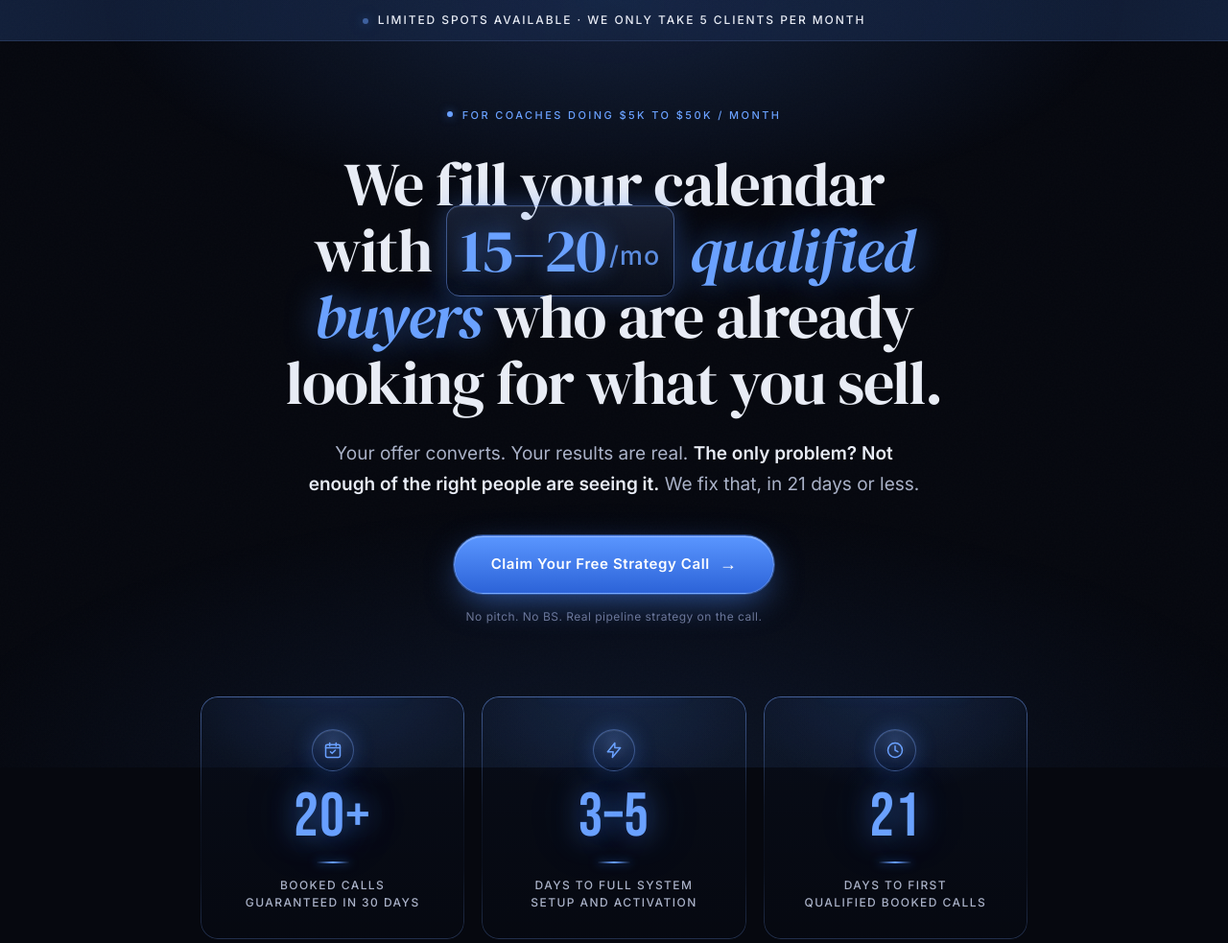
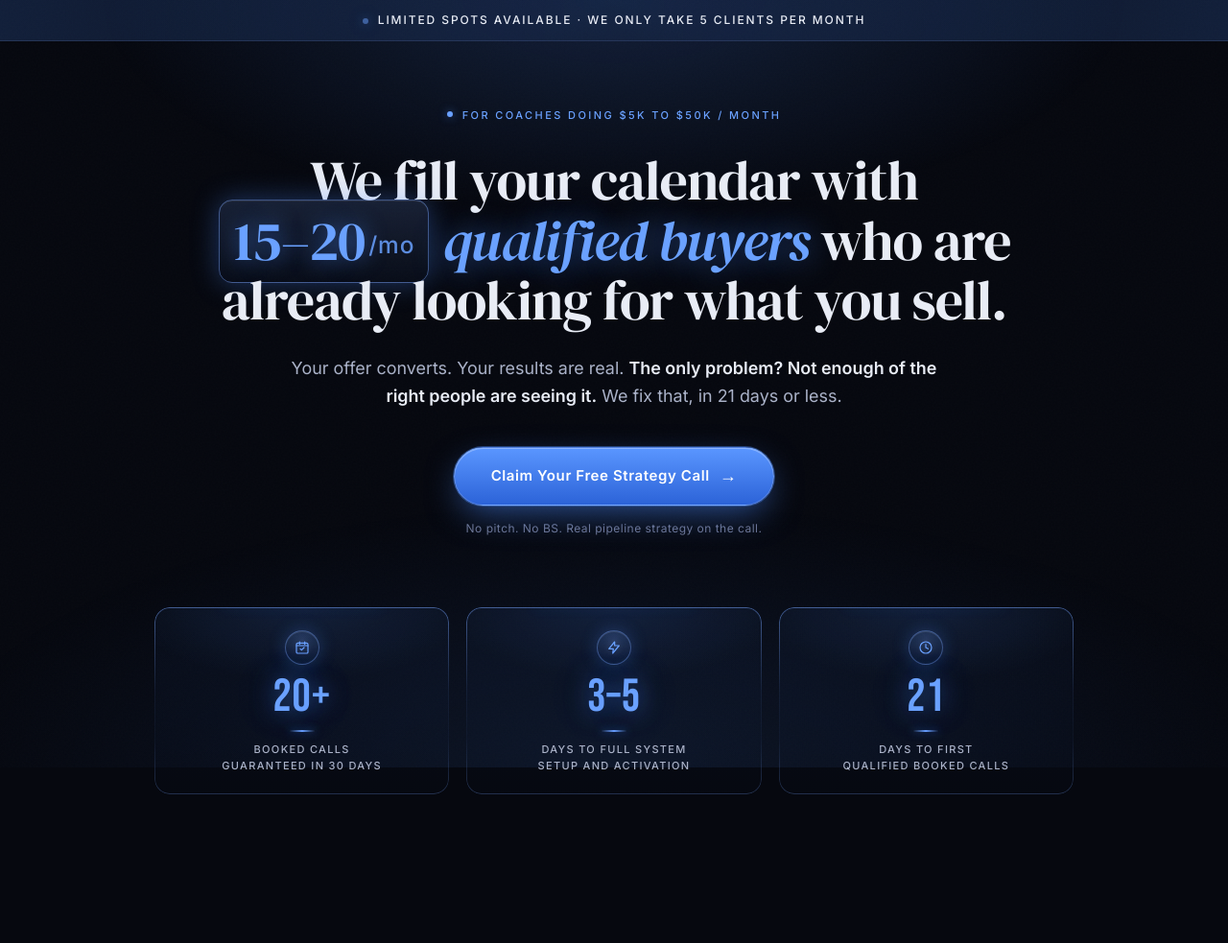
Before and after one commit to chandruink7-code/Fields-corecard-, a plain HTML site: page index.html in a window 1280 px wide. Shown: the top 983 px of the page at 96% size. Drawn offline with Linux system fonts and the light colour scheme.

Commit message:
index.html

```diff
--- a/index.html
+++ b/index.html
@@ -61,16 +61,16 @@
   }
 
   .container {
-    max-width: 920px;
+    max-width: 1080px;
     margin: 0 auto;
-    padding: 0 28px;
+    padding: 0 32px;
     position: relative;
     z-index: 1;
   }
   .container-narrow {
-    max-width: 760px;
+    max-width: 880px;
     margin: 0 auto;
-    padding: 0 28px;
+    padding: 0 32px;
     position: relative;
     z-index: 1;
   }
@@ -169,12 +169,12 @@
   .hero h1 {
     font-family: 'DM Serif Display', serif;
     font-weight: 400;
-    font-size: clamp(36px, 5.2vw, 64px);
+    font-size: clamp(34px, 4.6vw, 58px);
     line-height: 1.08;
     letter-spacing: -0.018em;
     color: var(--ink);
     margin-bottom: 24px;
-    max-width: 880px;
+    max-width: 1200px;
     margin-left: auto;
     margin-right: auto;
     text-wrap: balance;
@@ -210,9 +210,9 @@
   }
 
   .hero-sub {
-    font-size: clamp(17px, 2vw, 19px);
+    font-size: clamp(17px, 1.4vw, 20px);
     color: var(--ink-soft);
-    max-width: 640px;
+    max-width: 680px;
     margin: 0 auto 38px;
     line-height: 1.65;
     text-wrap: pretty;
@@ -262,18 +262,24 @@
     letter-spacing: 0.04em;
   }
 
+  /* HERO container widens for the big headline */
+  .hero .container { max-width: 1240px; }
+
   /* HERO PROOF (numbers under CTA) */
   .hero-proof {
     margin-top: 72px;
+    margin-left: auto;
+    margin-right: auto;
+    max-width: 960px;
     display: grid;
     grid-template-columns: repeat(3, 1fr);
     gap: 16px;
   }
   .hero-proof .item {
     position: relative;
-    padding: 34px 22px 28px;
+    padding: 24px 18px 22px;
     text-align: center;
-    border-radius: 18px;
+    border-radius: 16px;
     background:
       radial-gradient(ellipse 90% 60% at 50% 0%, rgba(77,140,255,0.12), transparent 65%),
       linear-gradient(180deg, rgba(77,140,255,0.04), rgba(77,140,255,0.01));
@@ -286,7 +292,7 @@
     content: '';
     position: absolute;
     inset: 0;
-    border-radius: 18px;
+    border-radius: 16px;
     padding: 1px;
     background: linear-gradient(180deg, rgba(120,165,255,0.5), rgba(120,165,255,0.08) 45%, rgba(120,165,255,0.04) 70%, rgba(120,165,255,0.25));
     -webkit-mask: linear-gradient(#000 0 0) content-box, linear-gradient(#000 0 0);
@@ -309,9 +315,9 @@
     transform: translateY(-3px);
   }
   .hp-icon {
-    width: 44px;
-    height: 44px;
-    margin: 0 auto 16px;
+    width: 36px;
+    height: 36px;
+    margin: 0 auto 10px;
     border-radius: 50%;
     background: radial-gradient(circle at 50% 30%, rgba(120,165,255,0.25), rgba(77,140,255,0.05) 70%);
     border: 1px solid rgba(120,165,255,0.4);
@@ -319,19 +325,19 @@
     place-items: center;
     color: var(--blue-bright);
     box-shadow:
-      0 0 22px rgba(77,140,255,0.3),
-      inset 0 0 12px rgba(77,140,255,0.08),
+      0 0 18px rgba(77,140,255,0.28),
+      inset 0 0 10px rgba(77,140,255,0.08),
       inset 0 1px 0 rgba(255,255,255,0.1);
     position: relative;
     z-index: 1;
   }
-  .hp-icon svg { width: 20px; height: 20px; stroke: currentColor; }
+  .hp-icon svg { width: 16px; height: 16px; stroke: currentColor; }
   .hero-proof .num {
     font-family: 'Bebas Neue', sans-serif;
-    font-size: 64px;
+    font-size: 48px;
     line-height: 1;
     color: var(--blue-bright);
-    text-shadow: 0 0 28px var(--blue-glow), 0 0 60px rgba(77,140,255,0.25);
+    text-shadow: 0 0 24px var(--blue-glow), 0 0 50px rgba(77,140,255,0.22);
     margin-bottom: 0;
     letter-spacing: 0.02em;
     font-variant-numeric: tabular-nums;
@@ -339,23 +345,23 @@
     z-index: 1;
   }
   .hp-bar {
-    width: 36px;
+    width: 28px;
     height: 2px;
     background: linear-gradient(90deg, transparent, var(--blue-bright), transparent);
-    margin: 14px auto 14px;
+    margin: 10px auto 10px;
     border-radius: 2px;
-    box-shadow: 0 0 10px var(--blue-glow);
+    box-shadow: 0 0 8px var(--blue-glow);
     transform: scaleX(0);
     transform-origin: center;
     transition: transform 0.9s cubic-bezier(.22,.61,.36,1) 0.3s;
   }
   .hero-proof .item.in-view .hp-bar { transform: scaleX(1); }
   .hero-proof .lbl {
-    font-size: 12px;
+    font-size: 11px;
     color: var(--ink-soft);
     letter-spacing: 0.12em;
     text-transform: uppercase;
-    line-height: 1.55;
+    line-height: 1.5;
     font-weight: 500;
     position: relative;
     z-index: 1;
```
